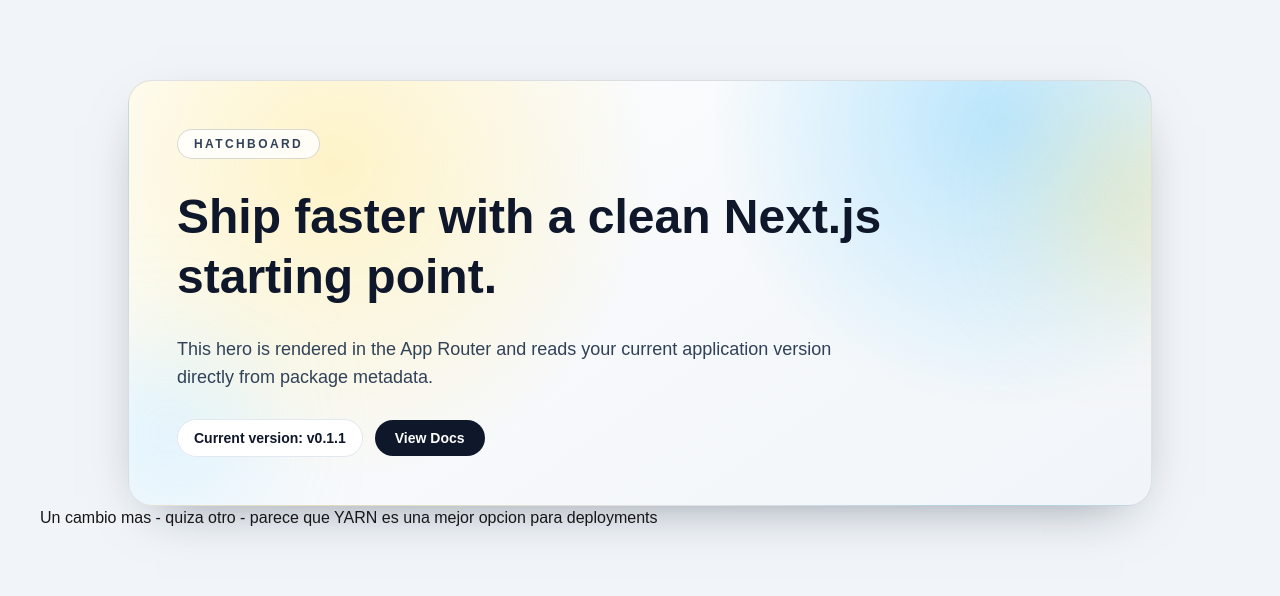
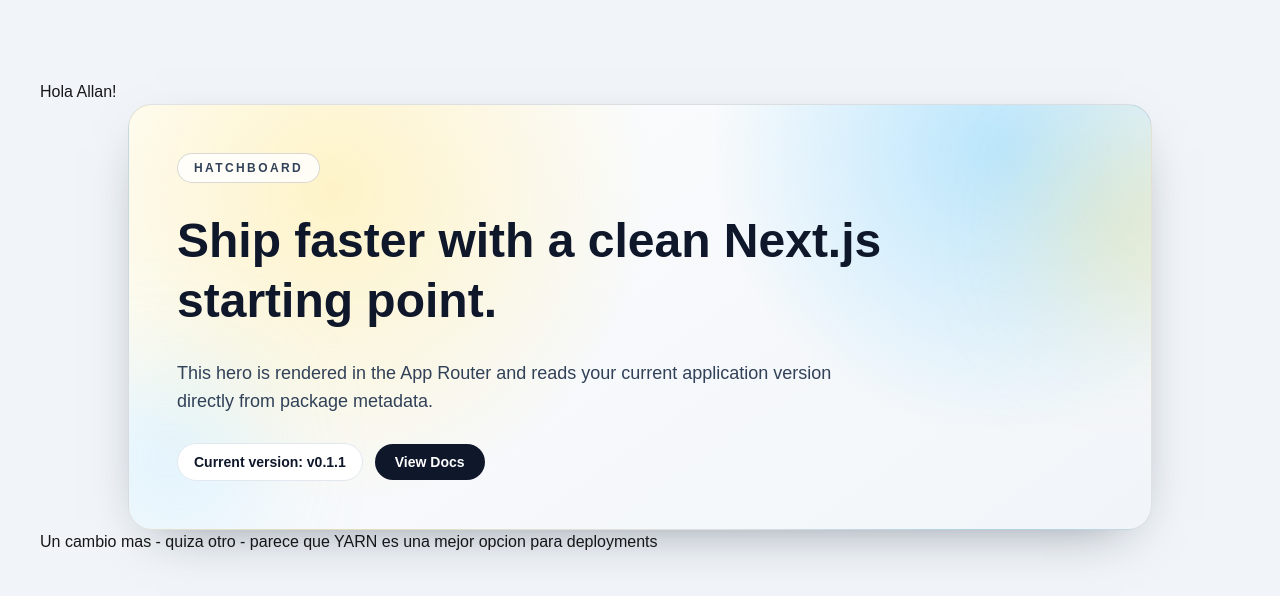
Before and after one commit to aflores/my-next-app, a Next.js app: page / in a window 1280 px wide. Shown: the top 596 px of the page. Built offline with nearby package versions, Linux system fonts and the light colour scheme.

Commit message:
Update greeting and deployment note in Home component

```diff
--- a/app/page.tsx
+++ b/app/page.tsx
@@ -4,6 +4,8 @@
 export default function Home() {
   return (
     <div className="min-h-screen bg-slate-100 px-6 py-16 sm:px-10 sm:py-20">
+
+      <h1>Hola Allan!</h1>
       <main className="mx-auto w-full max-w-5xl">
         <Hero version={packageJson.version} />
       </main>
```
